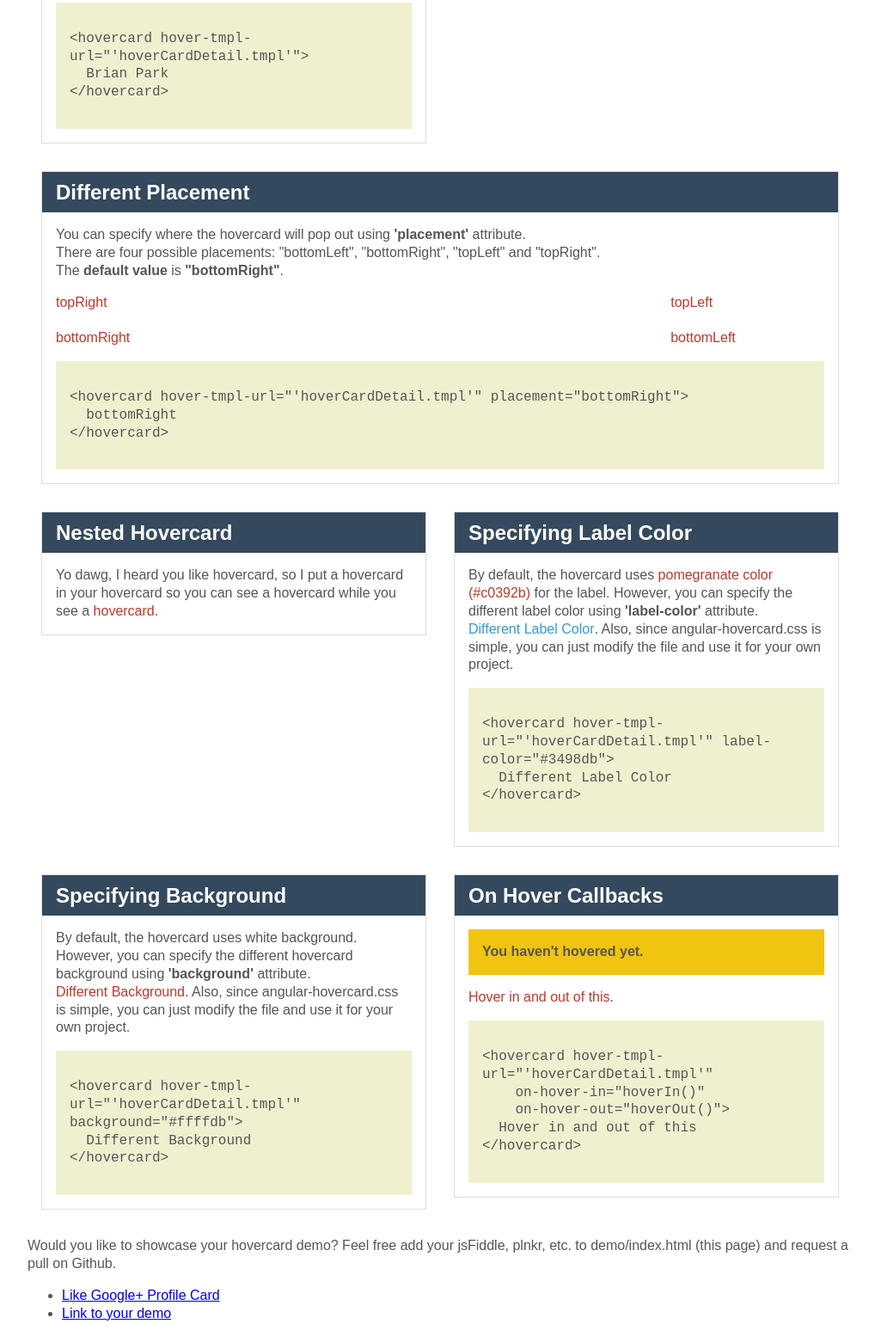
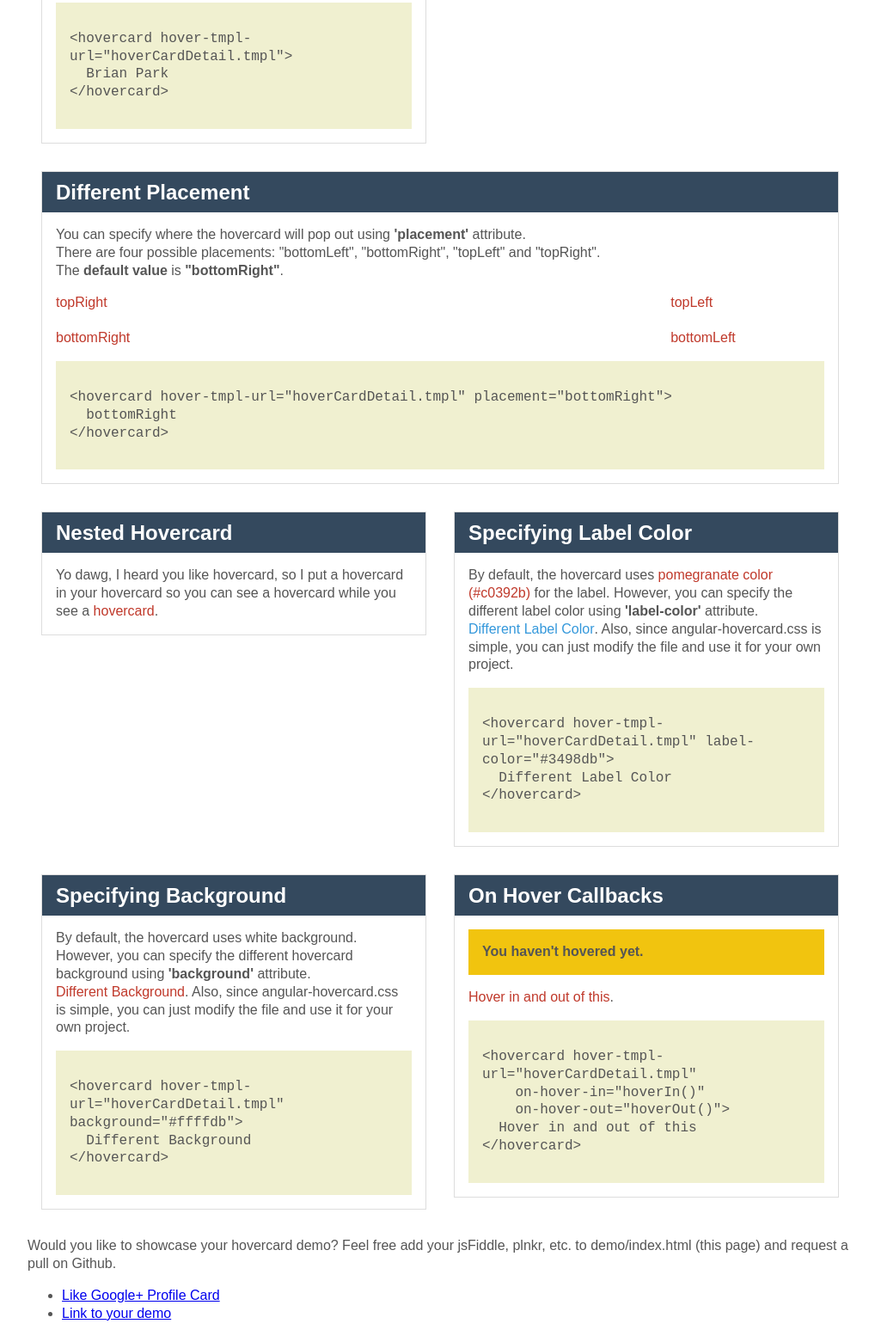
Before and after one commit to yaru22/angular-hovercard, a website: page demo/index.html in a window 1280 px wide. Shown: the part 391-1945 px from the top of the page at 86% size, without its empty margins (128-1146 px from the left). Drawn offline with Linux system fonts and the light colour scheme; no server answers.

Commit message:
Removing unneceessary single quotes from demo/index.html

```diff
--- a/demo/index.html
+++ b/demo/index.html
@@ -143,7 +143,7 @@
           </p>
         </div>
         <div class="hc-usage">
-          <pre><code>&lt;hovercard hover-tmpl-url=&quot;'hoverCardDetail.tmpl'&quot;&gt;<br/>  Brian Park<br/>&lt;/hovercard&gt;</code></pre>
+          <pre><code>&lt;hovercard hover-tmpl-url=&quot;hoverCardDetail.tmpl&quot;&gt;<br/>  Brian Park<br/>&lt;/hovercard&gt;</code></pre>
         </div>
       </div>
     </div>
@@ -177,7 +177,7 @@
           </p>
         </div>
         <div class="hc-usage">
-          <pre><code>&lt;hovercard hover-tmpl-url=&quot;'hoverCardDetail.tmpl'&quot; placement=&quot;bottomRight&quot;&gt;<br/>  bottomRight<br/>&lt;/hovercard&gt;</code></pre>
+          <pre><code>&lt;hovercard hover-tmpl-url=&quot;hoverCardDetail.tmpl&quot; placement=&quot;bottomRight&quot;&gt;<br/>  bottomRight<br/>&lt;/hovercard&gt;</code></pre>
         </div>
       </div>
     </div>
@@ -213,7 +213,7 @@
           </p>
         </div>
         <div class="hc-usage">
-          <pre><code>&lt;hovercard hover-tmpl-url=&quot;'hoverCardDetail.tmpl'&quot; label-color=&quot;#3498db&quot;&gt;<br/>  Different Label Color<br/>&lt;/hovercard&gt;</code></pre>
+          <pre><code>&lt;hovercard hover-tmpl-url=&quot;hoverCardDetail.tmpl&quot; label-color=&quot;#3498db&quot;&gt;<br/>  Different Label Color<br/>&lt;/hovercard&gt;</code></pre>
         </div>
       </div>
     </div>
@@ -234,7 +234,7 @@
           </p>
         </div>
         <div class="hc-usage">
-          <pre><code>&lt;hovercard hover-tmpl-url=&quot;'hoverCardDetail.tmpl'&quot; background=&quot;#ffffdb&quot;&gt;<br/>  Different Background<br/>&lt;/hovercard&gt;</code></pre>
+          <pre><code>&lt;hovercard hover-tmpl-url=&quot;hoverCardDetail.tmpl&quot; background=&quot;#ffffdb&quot;&gt;<br/>  Different Background<br/>&lt;/hovercard&gt;</code></pre>
         </div>
       </div>
     </div>
@@ -257,7 +257,7 @@
           </p>
         </div>
         <div class="hc-usage">
-          <pre><code>&lt;hovercard hover-tmpl-url=&quot;'hoverCardDetail.tmpl'&quot;<br/>    on-hover-in=&quot;hoverIn()&quot;<br/>    on-hover-out=&quot;hoverOut()&quot;&gt;<br/>  Hover in and out of this<br/>&lt;/hovercard&gt;</code></pre>
+          <pre><code>&lt;hovercard hover-tmpl-url=&quot;hoverCardDetail.tmpl&quot;<br/>    on-hover-in=&quot;hoverIn()&quot;<br/>    on-hover-out=&quot;hoverOut()&quot;&gt;<br/>  Hover in and out of this<br/>&lt;/hovercard&gt;</code></pre>
         </div>
       </div>
     </div>
```
